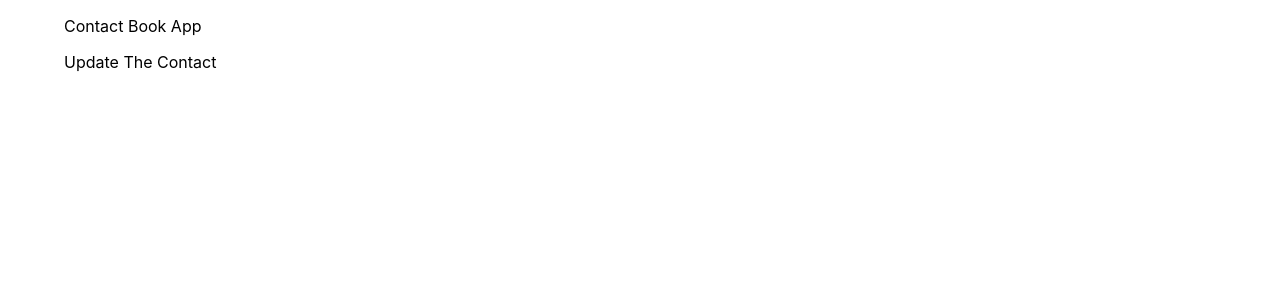
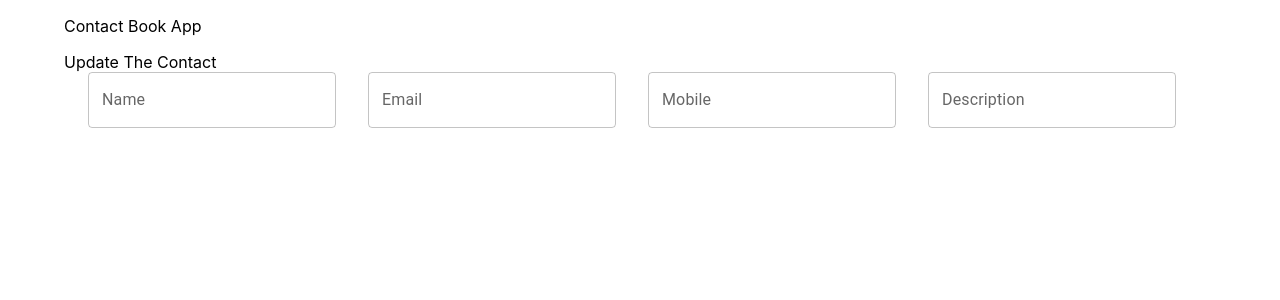
Before and after one commit to sagarpuniyani/ContactBook, a React (Create React App) app in the folder frontend/: page /updatecontact in a window 1280 px wide. Shown: the top 300 px of the page. Built offline with nearby package versions, Linux system fonts and the light colour scheme.

Commit message:
The Update Route Has reference

```diff
--- a/frontend/src/modules/updatecontact/pages/Updatecontact.jsx
+++ b/frontend/src/modules/updatecontact/pages/Updatecontact.jsx
@@ -1,9 +1,45 @@
-import React from 'react'
+import React from 'react';
+import { Container, TextField } from '@mui/material';
+import Box from '@mui/material/Box';
+import { useRef } from 'react';
 
 const Updatecontact = () => {
+
+    const nameRef = useRef();
+    const emailRef = useRef();
+    const decsRef = useRef();
+    const mobileRef = useRef();
 return (
     <>
     Update The Contact
+    <div>
+
+        <Container>
+
+        <Box sx={{ width: 1 }}>
+            <Box display="grid" gridTemplateColumns="repeat(12, 1fr)" gap={2}>
+
+                <Box gridColumn="span 3">
+                <TextField inputRef={nameRef} id="outlined-basic" label="Name" variant="outlined" />
+                </Box>
+
+                <Box gridColumn="span 3">
+                <TextField  inputRef={emailRef}   id="outlined-basic" label="Email" variant="outlined" />
+                </Box>
+
+                <Box gridColumn="span 3">
+                <TextField inputRef={mobileRef} id="outlined-basic" label="Mobile" variant="outlined" />
+                </Box>
+
+                <Box gridColumn="span 3">
+                <TextField inputRef={decsRef} id="outlined-basic" label="Description" variant="outlined" />
+                </Box>
+
+            </Box>
+        </Box>
+
+        </Container>
+    </div>
     </>
 )
 }
```
